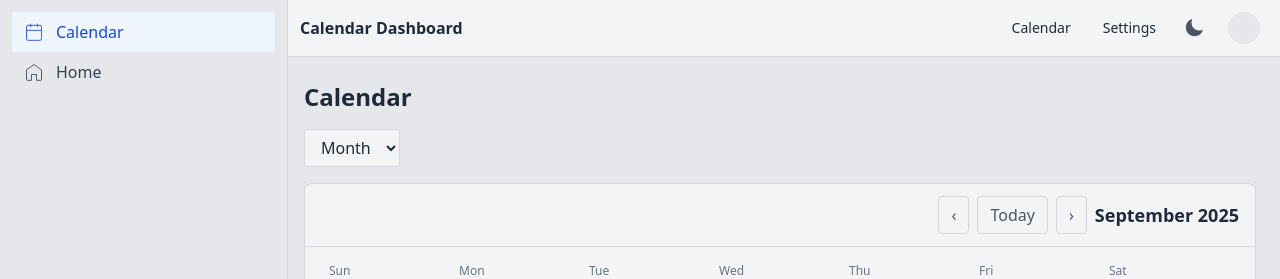
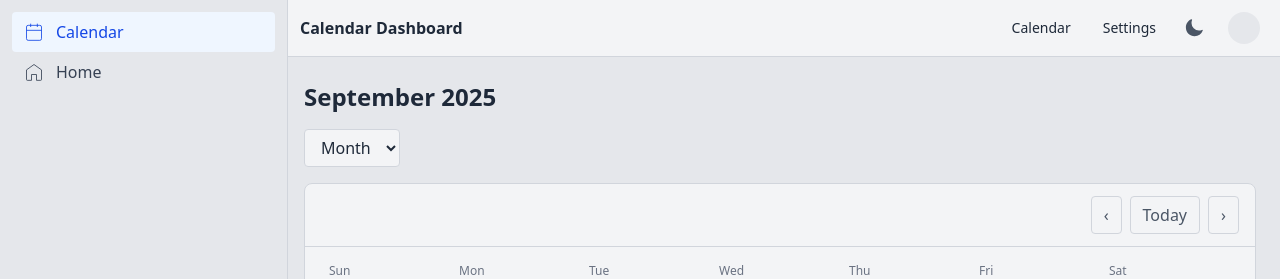
Before and after one commit to kvwillian/vue-calendar, a Vue app: page /calendar in a window 1280 px wide. Shown: the top 279 px of the page. Built offline with nearby package versions, Linux system fonts and the light colour scheme; no server answers.

Commit message:
fix: fixing current month exibition in month and week view

```diff
--- a/src/components/calendar/CalendarHeader.vue
+++ b/src/components/calendar/CalendarHeader.vue
@@ -5,16 +5,12 @@
       <button class="px-3 py-1.5 rounded border border-gray-300 dark:border-gray-600 hover:bg-gray-200 dark:hover:bg-gray-700 text-gray-600 dark:text-gray-300" @click="goToday">Today</button>
       <button class="px-3 py-1.5 rounded border border-gray-300 dark:border-gray-600 hover:bg-gray-200 dark:hover:bg-gray-700 text-gray-600 dark:text-gray-300" @click="nextMonth">›</button>
     </div>
-    <h2 class="text-lg font-semibold text-gray-800 dark:text-gray-100 order-1 sm:order-2">{{ title }}</h2>
   </div>
 </template>
 
 <script setup lang="ts">
-import { computed } from 'vue'
 import { useCalendarStore } from '@/stores/calendar'
-import { format } from 'date-fns'
 
 const cal = useCalendarStore()
-const title = computed(() => format(new Date(cal.year, cal.month, 1), 'MMMM yyyy'))
 const { nextMonth, prevMonth, goToday } = cal
 </script>
--- a/src/views/CalendarPage.vue
+++ b/src/views/CalendarPage.vue
@@ -1,6 +1,6 @@
 <template>
   <div class="space-y-4">
-    <h1 class="text-2xl font-semibold">Calendar</h1>
+    <h1 class="text-2xl font-semibold">{{ currentMonthYear }}</h1>
 
     <div class="flex flex-wrap items-center gap-2">
       <select v-model="view"
@@ -23,7 +23,7 @@
 </template>
 
 <script setup lang="ts">
-import { ref, onMounted } from 'vue'
+import { ref, onMounted, computed } from 'vue'
 import { useRoute } from 'vue-router'
 import Calendar from '@/components/calendar/Calendar.vue'
 import WeekView from '@/components/calendar/WeekView.vue'
@@ -36,6 +36,18 @@ const view = ref<'month' | 'week' | 'day'>('month')
 const calendarStore = useCalendarStore()
 const remindersStore = useReminders()
 const modalPosition = ref<{ x: number; y: number; rect?: DOMRect } | null>(null)
+
+const currentMonthYear = computed(() => {
+  let date;
+
+  if (view.value === 'week') {
+    date = currentWeekDate.value;
+  } else {
+    date = new Date(calendarStore.year, calendarStore.month, 1);
+  }
+
+  return new Intl.DateTimeFormat('en-US', { year: 'numeric', month: 'long' }).format(date);
+});
 const previewReminder = ref<null | { date: Date; hour: number; minute: number }>(null)
 
 // Week navigation state
```
